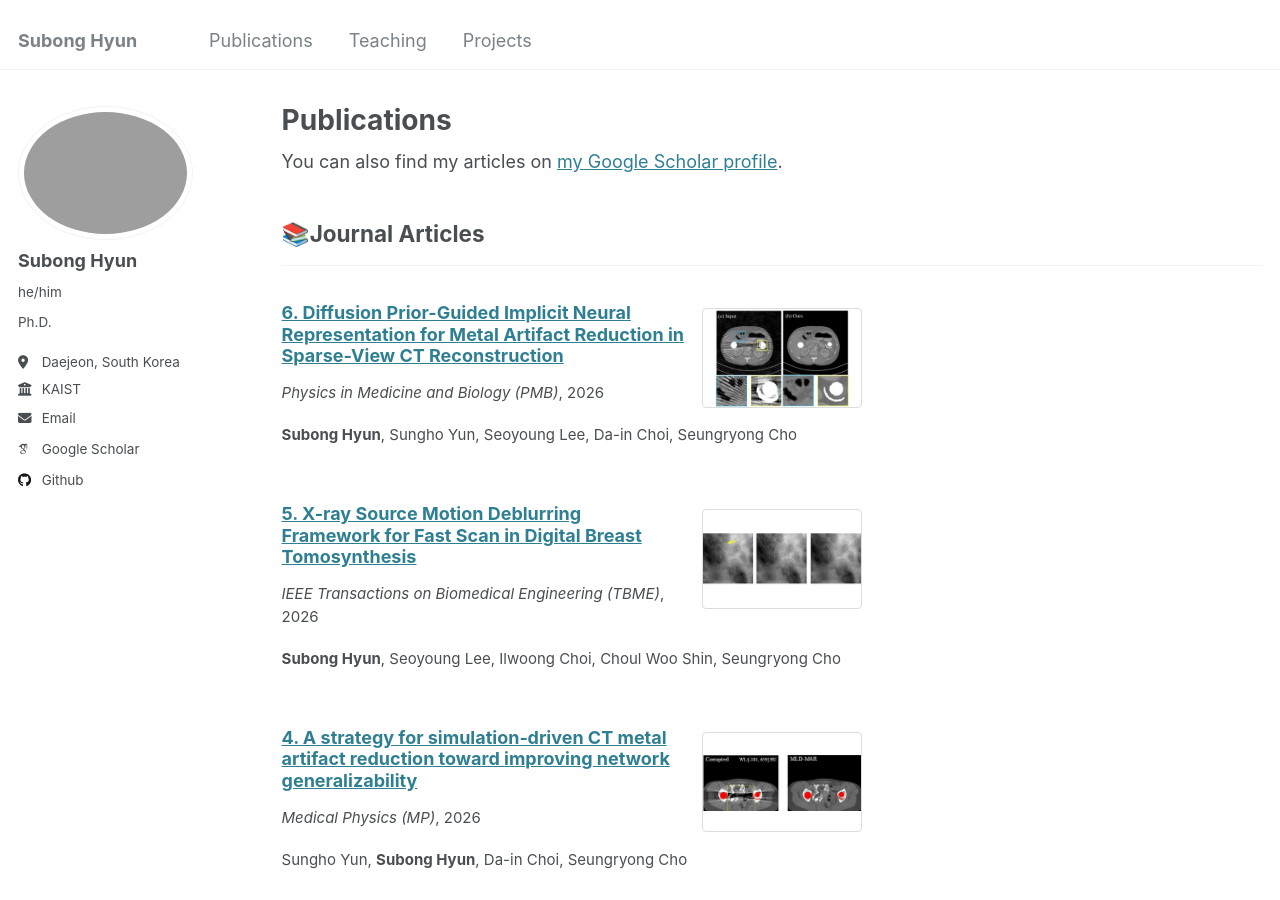
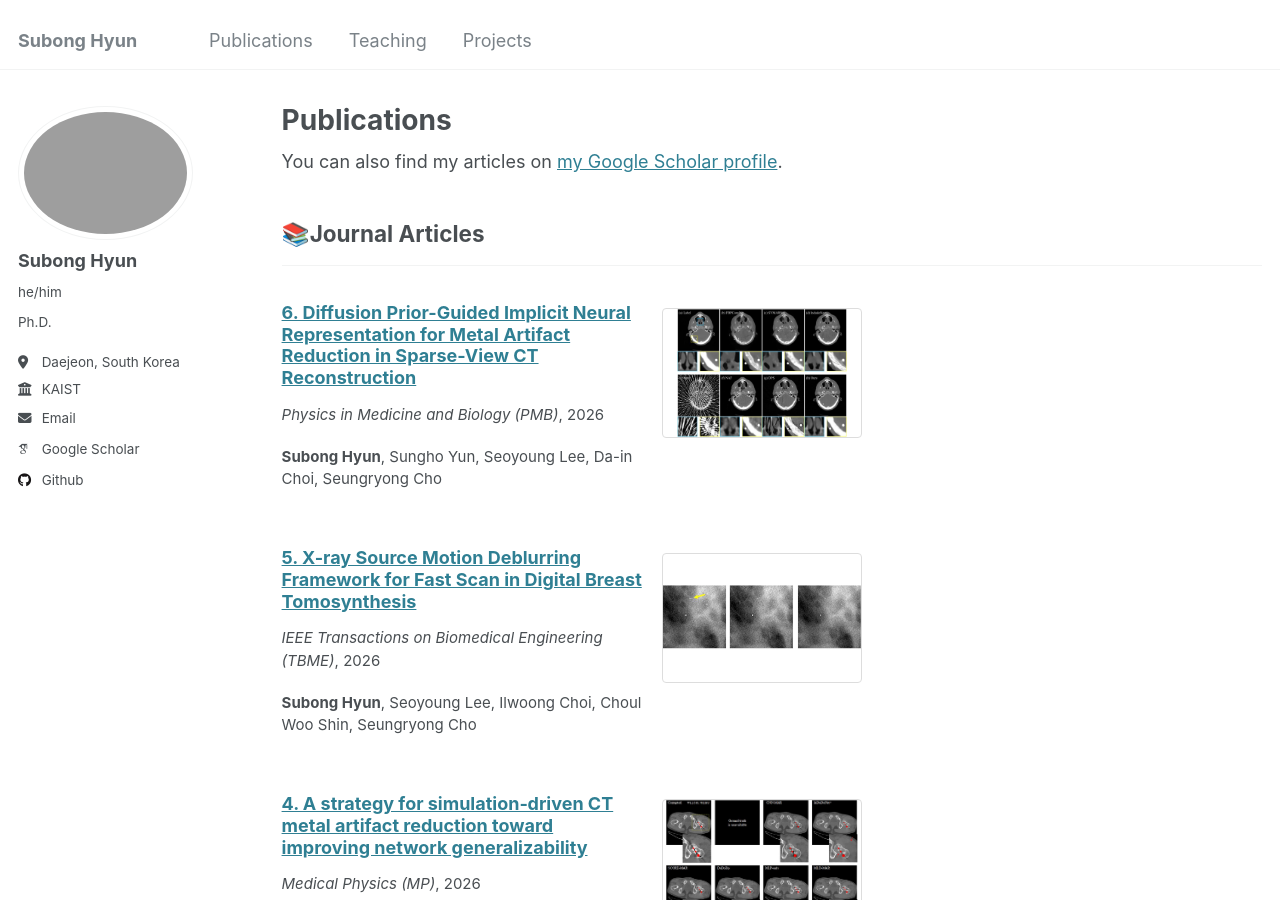
Before and after one commit to SubongHyun/subonghyun.github.io, a Jekyll site: the page built from _pages/publications.html, in a window 1280 px wide and 900 px high. Built offline with Jekyll 4.4.1, drawn with Linux system fonts in a browser that asks for light colours; some web fonts are replaced.

Commit message:
Use the figures chosen by the author for journal thumbnails
JMI scatter Fig. 8, JACMP Fig. 8, Medical Physics Fig. 5, PMB Fig. 11,
shown whole in a slightly larger 200x130 box.

Co-Authored-By: Claude Opus 5.5 <noreply@anthropic.com>

```diff
--- a/_includes/archive-single.html
+++ b/_includes/archive-single.html
@@ -27,8 +27,8 @@
     {% endif %}
 
     {% if post.thumbnail %}
-      <div style="float: right; width: 160px; max-width: 32%; margin: 0.3em 0 0.5em 1em;">
-        {% if post.paperurl %}<a href="{{ post.paperurl }}" target="_blank" rel="noopener">{% endif %}<img src="{{ post.thumbnail | prepend: base_path }}" alt="{{ title }}" loading="lazy" style="display: block; width: 100%; height: 100px; object-fit: contain; background: #fff; border: 1px solid #ddd; border-radius: 4px;">{% if post.paperurl %}</a>{% endif %}
+      <div style="float: right; width: 200px; max-width: 35%; margin: 0.3em 0 0.5em 1em;">
+        {% if post.paperurl %}<a href="{{ post.paperurl }}" target="_blank" rel="noopener">{% endif %}<img src="{{ post.thumbnail | prepend: base_path }}" alt="{{ title }}" loading="lazy" style="display: block; width: 100%; height: 130px; object-fit: contain; background: #fff; border: 1px solid #ddd; border-radius: 4px;">{% if post.paperurl %}</a>{% endif %}
       </div>
     {% endif %}
 
```
Also changed, not shown: images/publications/jacmp-2025-ldm-dental-cbct.jpg, images/publications/jmi-2025-askn-scatter.jpg, images/publications/mp-2026-mld-mar.jpg, images/publications/pmb-2026-svmar-inr-diffusion.jpg.
